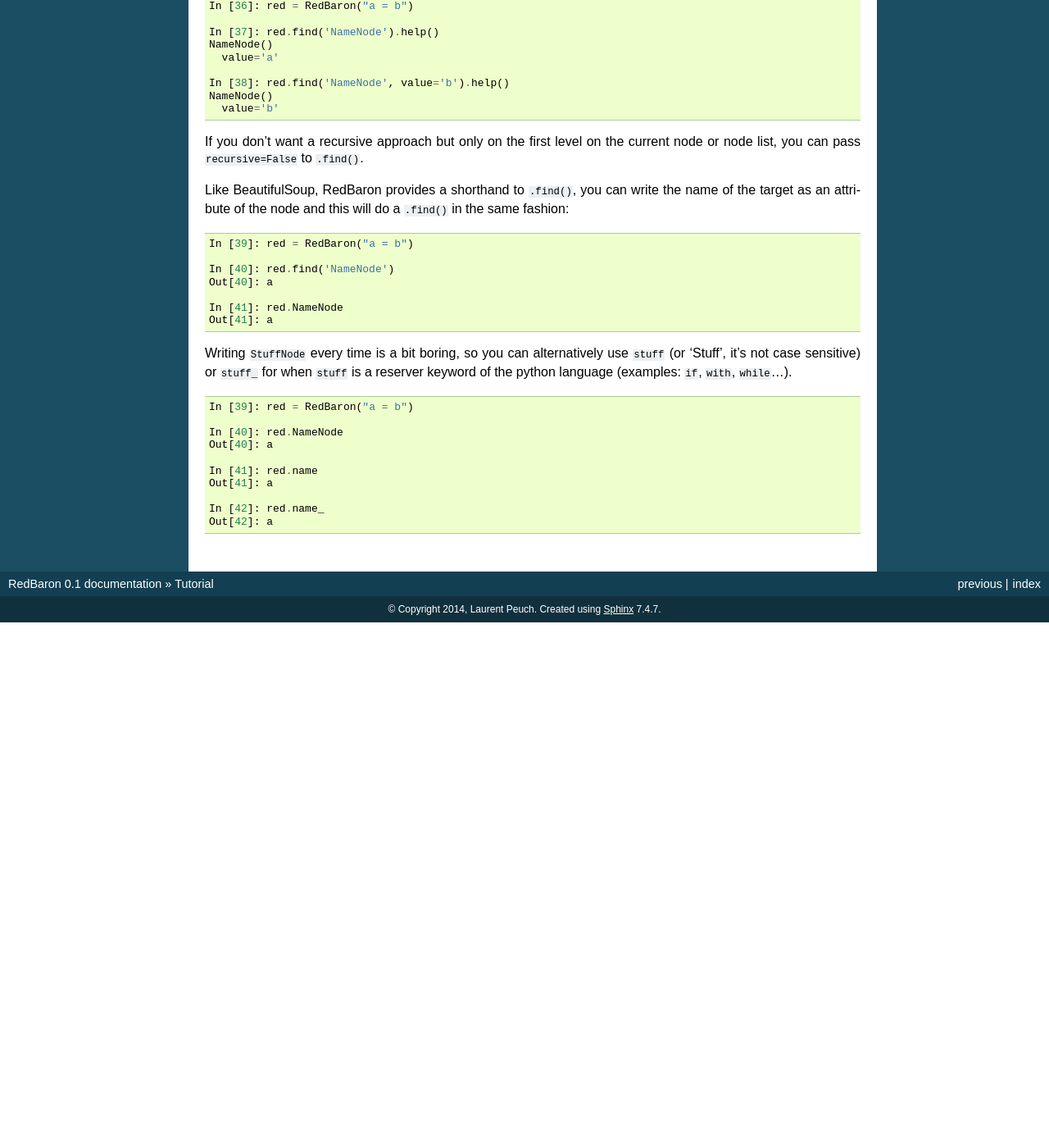
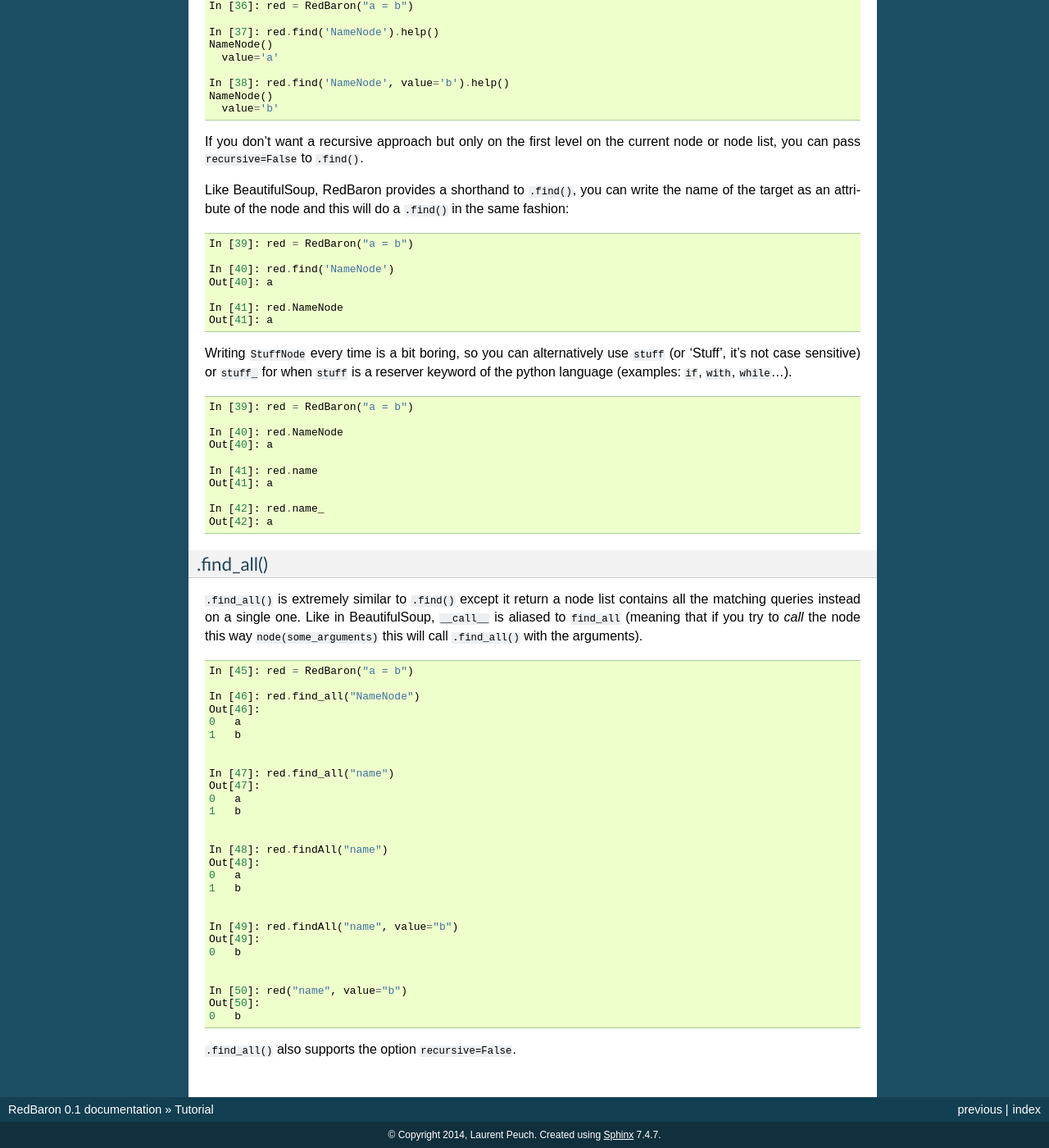
Before and after one commit to PyCQA/redbaron, a Sphinx documentation site: the page built from docs/quickstart.rst, in a window 1280 px wide and 1400 px high, scrolled down 3978 px. Shown: the whole window at 82% size. Built offline with Sphinx 7.4.7, drawn with Linux system fonts in a browser that asks for light colours; before the commit the page ends 4737 px from its top, so only the background shows below that.

Commit message:
[doc] document .find_all

```diff
--- a/docs/quickstart.rst
+++ b/docs/quickstart.rst
@@ -292,3 +292,45 @@ when :file:`stuff` is a reserver keyword of the python language (examples:
 
     In [42]: red.name_
     Out[42]: a
+
+.find_all()
+~~~~~~~~~~~
+
+:file:`.find_all()` is extremely similar to :file:`.find()` except it return a
+node list contains all the matching queries instead on a single one. Like in
+BeautifulSoup, :file:`__call__` is aliased to :file:`find_all` (meaning that if
+you try to *call* the node this way :file:`node(some_arguments)` this will call
+:file:`.find_all()` with the arguments).
+
+.. code-block:: python
+
+    In [45]: red = RedBaron("a = b")
+
+    In [46]: red.find_all("NameNode")
+    Out[46]:
+    0   a
+    1   b
+
+
+    In [47]: red.find_all("name")
+    Out[47]:
+    0   a
+    1   b
+
+
+    In [48]: red.findAll("name")
+    Out[48]:
+    0   a
+    1   b
+
+
+    In [49]: red.findAll("name", value="b")
+    Out[49]:
+    0   b
+
+
+    In [50]: red("name", value="b")
+    Out[50]:
+    0   b
+
+:file:`.find_all()` also supports the option :file:`recursive=False`.
```
